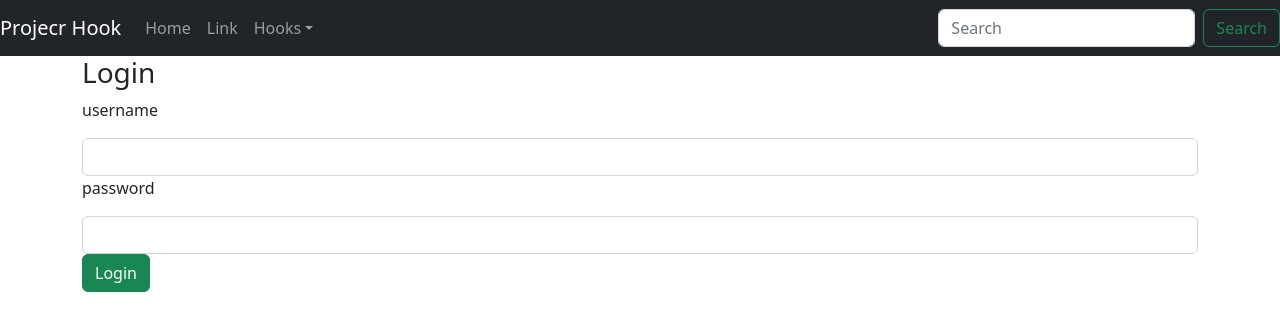
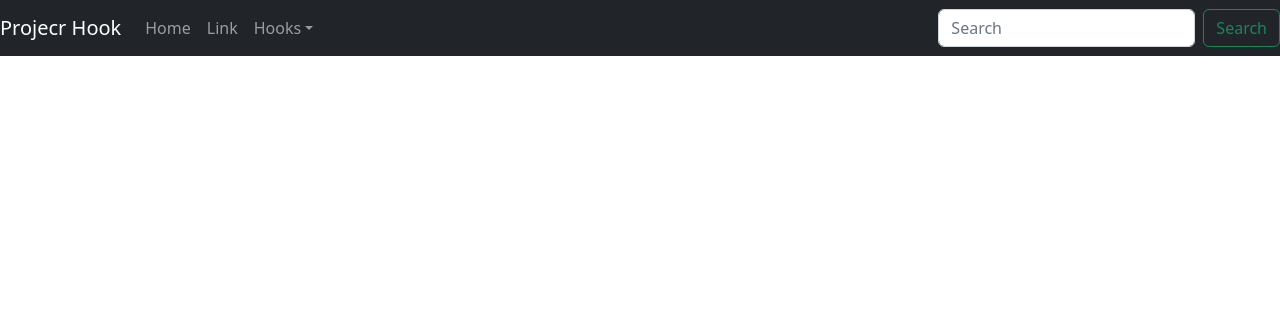
Before and after one commit to Giangducthang1208/reacthook, a React (Create React App) app in the folder reacthook_bc30/: page /useref in a window 1280 px wide. Shown: the top 330 px of the page. Built offline with nearby package versions, Linux system fonts and the light colour scheme.

Commit message:
hook_buoi3

```diff
--- a/reacthook_bc30/src/pages/hookDemo/UseRefDemo/UseRefDemo.jsx
+++ b/reacthook_bc30/src/pages/hookDemo/UseRefDemo/UseRefDemo.jsx
@@ -1,27 +1,7 @@
 import React from 'react'
 
-export default function UseRefDemo(props) {
-    const handleChange = (e) => {
-
-    }
-    const handleSubmit = (e) => {
-        e.preventDefault();
-    }
-
+export default function UseRefDemo() {
   return (
-    <form className='container' onSubmit={handleSubmit}>
-        <h3>Login</h3>
-        <div className='form-group'>
-            <p>username</p>
-            <input className='form-control' id='username' onInput={handleChange} />
-        </div>
-        <div className='form-group'>
-            <p>password</p>
-            <input className='form-control' id='password' type='password' onInput={handleChange}/>
-        </div>
-        <div className='form-group'>
-            <button className='btn btn-success'type='submit'> Login</button>
-        </div>
-    </form>
+    <form className='container'></form>
   )
 }
```
